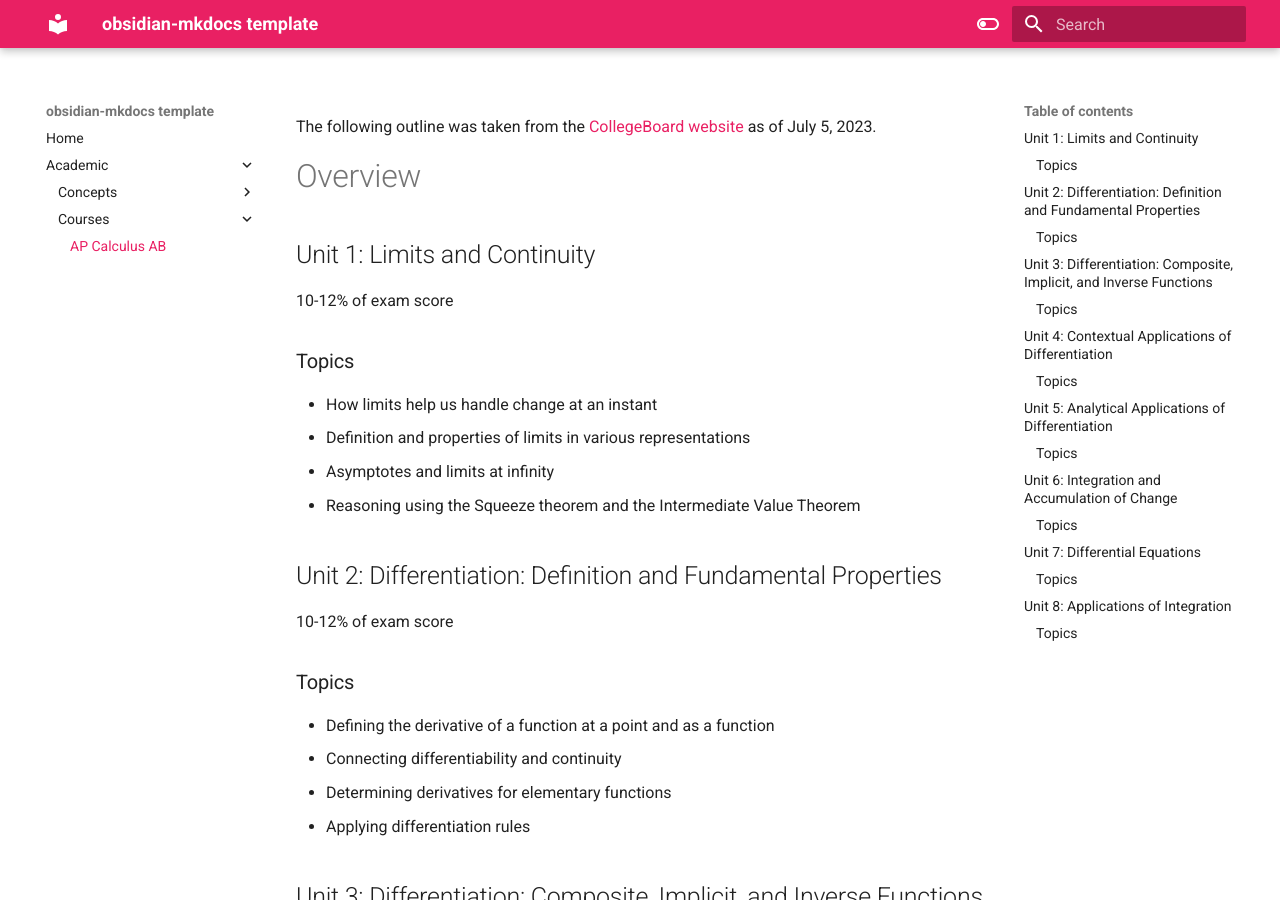
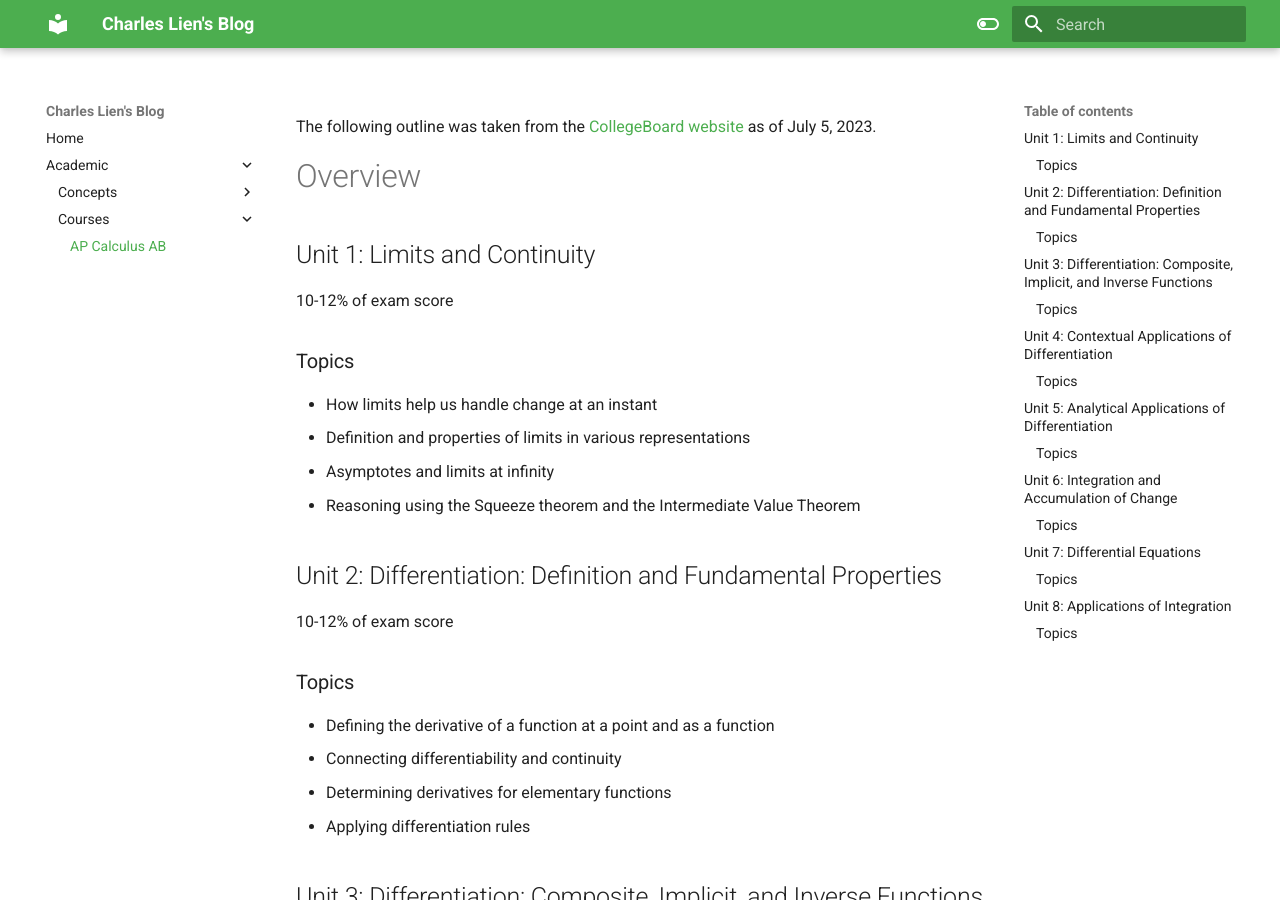
Before and after one commit to charleslien/notes, an MkDocs documentation site: the page built from docs/Academic/Courses/AP Calculus AB.md, in a window 1280 px wide and 900 px high. Built offline with MkDocs 1.6.1 and Material for MkDocs 9.7.7, drawn with Linux system fonts in a browser that asks for light colours.

Commit message:
Update color scheme.

```diff
--- a/mkdocs.yml
+++ b/mkdocs.yml
@@ -1,4 +1,4 @@
-site_name: obsidian-mkdocs template
+site_name: Charles Lien's Blog
 
 theme:
     name: 'material'
@@ -7,7 +7,7 @@ theme:
     # Light mode
     - media: "(prefers-color-scheme: light)"
       scheme: default
-      primary: pink
+      primary: green
       accent: indigo
       toggle:
         icon: material/toggle-switch-off-outline
@@ -16,7 +16,7 @@ theme:
     # Dark mode
     - media: "(prefers-color-scheme: dark)"
       scheme: slate
-      primary: pink
+      primary: green
       accent: blue
       toggle:
         icon: material/toggle-switch
```
